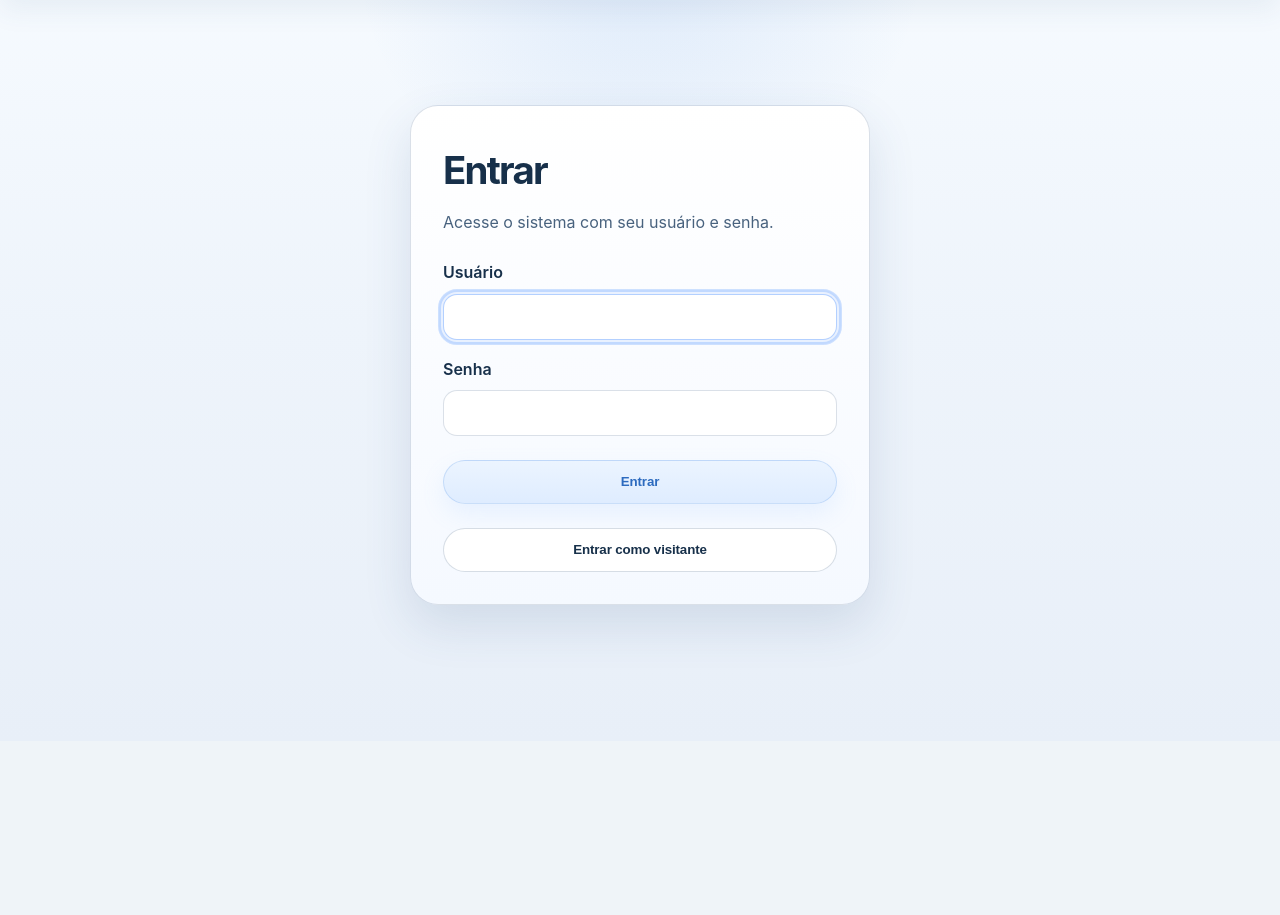
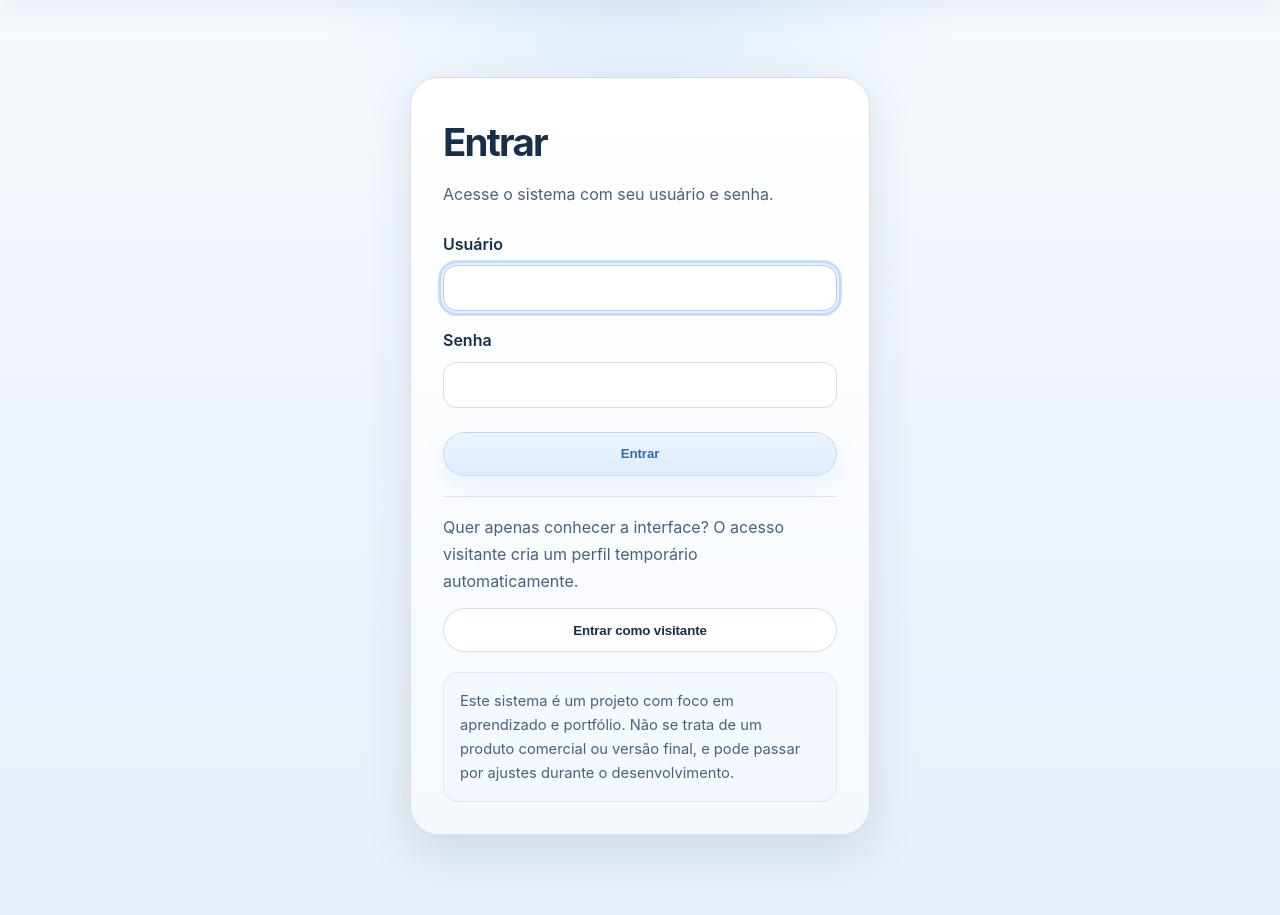
Before and after one commit to rigst/sistema_orcamentos, a Django app: page /login/ in a window 1280 px wide. Shown: the part 59-974 px from the top of the page. Before the commit the page ends 702 px from the top, so only its background shows below. Run offline with Django 5.2, Linux system fonts and the light colour scheme.

Commit message:
Ajusta acesso visitante e isolamento por empresa

```diff
--- a/static/css/style.css
+++ b/static/css/style.css
@@ -1058,6 +1058,31 @@ tr:hover td {
   margin-top: 0.5rem;
 }
 
+.auth-visitor-section {
+  margin-top: 1.25rem;
+  padding-top: 1.1rem;
+  border-top: 1px solid rgba(71, 101, 138, 0.14);
+}
+
+.auth-visitor-section p {
+  color: var(--text-soft);
+  margin-bottom: 0.35rem;
+}
+
+.auth-disclaimer {
+  margin-top: 1.25rem;
+  padding: 0.95rem 1rem;
+  border-radius: 16px;
+  border: 1px solid rgba(71, 101, 138, 0.12);
+  background: rgba(244, 248, 255, 0.86);
+}
+
+.auth-disclaimer p {
+  color: var(--text-soft);
+  font-size: 0.92rem;
+  line-height: 1.65;
+}
+
 .form-errors {
   margin-bottom: 1rem;
   padding: 0.9rem 1rem;
--- a/templates/registration/login.html
+++ b/templates/registration/login.html
@@ -25,8 +25,19 @@
                 {{ form.password }}
             </div>
             <button class="btn btn-primary auth-submit" type="submit">Entrar</button>
-            <button class="btn btn-secondary auth-submit" type="submit" name="entrar_visitante" value="1">Entrar como visitante</button>
         </form>
+
+        <div class="auth-visitor-section">
+            <p>Quer apenas conhecer a interface? O acesso visitante cria um perfil temporário automaticamente.</p>
+            <form method="post">
+                {% csrf_token %}
+                <button class="btn btn-secondary auth-submit" type="submit" name="entrar_visitante" value="1">Entrar como visitante</button>
+            </form>
+        </div>
+
+        <div class="auth-disclaimer">
+            <p>Este sistema é um projeto com foco em aprendizado e portfólio. Não se trata de um produto comercial ou versão final, e pode passar por ajustes durante o desenvolvimento.</p>
+        </div>
     </div>
 </section>
 {% endblock %}
--- a/usuarios/models.py
+++ b/usuarios/models.py
@@ -1,5 +1,7 @@
 from django.contrib.auth.models import AbstractUser
 from django.db import models
+
+from core.tenancy import VISITOR_GROUP_PREFIX
 
 
 class Usuario(AbstractUser):
@@ -71,7 +73,11 @@ class Usuario(AbstractUser):
     @property
     def nome_empresa(self):
         grupo = self.groups.order_by("name", "id").first()
+        if self.eh_visitante and grupo and grupo.name.startswith(VISITOR_GROUP_PREFIX):
+            return "Empresa Visitante"
         return grupo.name if grupo else "Sem empresa"
 
     def __str__(self):
+        if self.eh_visitante:
+            return "Visitante"
         return self.nome_exibicao or self.get_full_name() or self.username
--- a/usuarios/views.py
+++ b/usuarios/views.py
@@ -26,7 +26,7 @@ class UsuarioLoginView(LoginView):
             username=username,
             password=secrets.token_urlsafe(24),
             perfil="visitante",
-            nome_exibicao=f"Visitante {token.upper()}",
+            nome_exibicao="Visitante",
         )
         usuario.groups.add(grupo)
         login(self.request, usuario)
```
Also changed, not shown: core/views.py (+6 -2 lines), usuarios/tests.py (+56 -0 lines).
